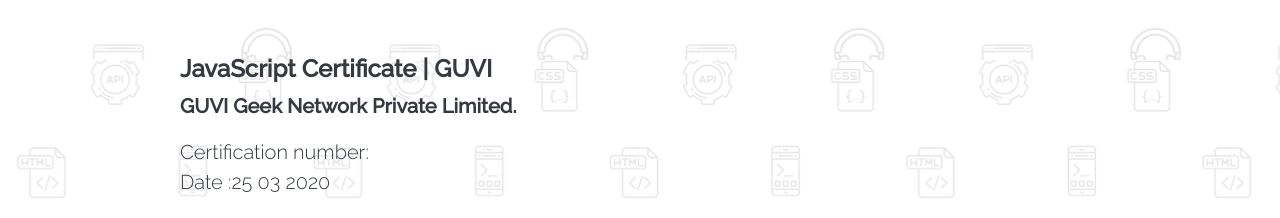
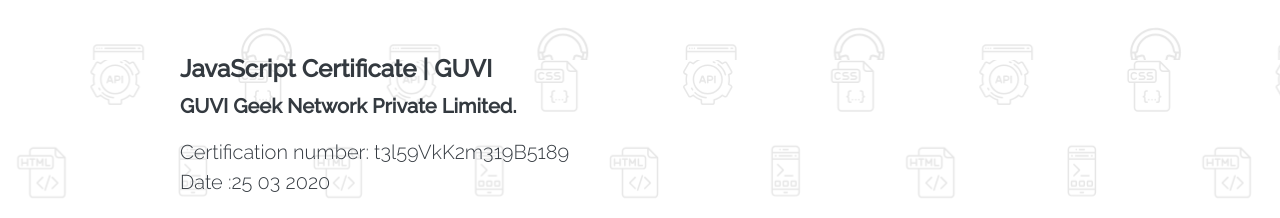
Before and after one commit to dipanshuraz/Portfolio-reactJS, a React (Create React App) app: page /achievements in a window 1280 px wide. Shown: the part 1540-1758 px from the top of the page. Built offline with nearby package versions, Linux system fonts and the light colour scheme.

Commit message:
license update

```diff
--- a/src/Components/Achievements.jsx
+++ b/src/Components/Achievements.jsx
@@ -184,7 +184,7 @@
                 </h4>
                 <p className="lead font-weight-bold">GUVI Geek Network Private Limited.</p>
                 <p className="lead">
-                  Certification number:
+                  Certification number: t3l59VkK2m319B5189
                   <br />
                   Date :25 03 2020
                 </p>
@@ -199,6 +199,7 @@
               </div>
             </div>
             {/* Button */}
+
             <p>
               <a
                 class="btn btn-primary"
@@ -210,12 +211,20 @@
               >
                 View Certificates
               </a>
+
+
             </p>
             <div class="row">
               <div class="col">
                 <div class="collapse multi-collapse" id="multiCollapseExample6">
                   <div class="card card-body">
-                    <p className="m-2">Certificate </p>
+                    <p className="m-2">  <a
+                      className="btn btn-success"
+                      href="https://www.guvi.in/certificate?id=t3l59VkK2m319B5189"
+                    >
+                      Verify
+                      </a> Certificate Now</p>
+
                     <img
                       src="/certs/guvi.jpg"
                       className="img-fluid w-100 h-100"
```
